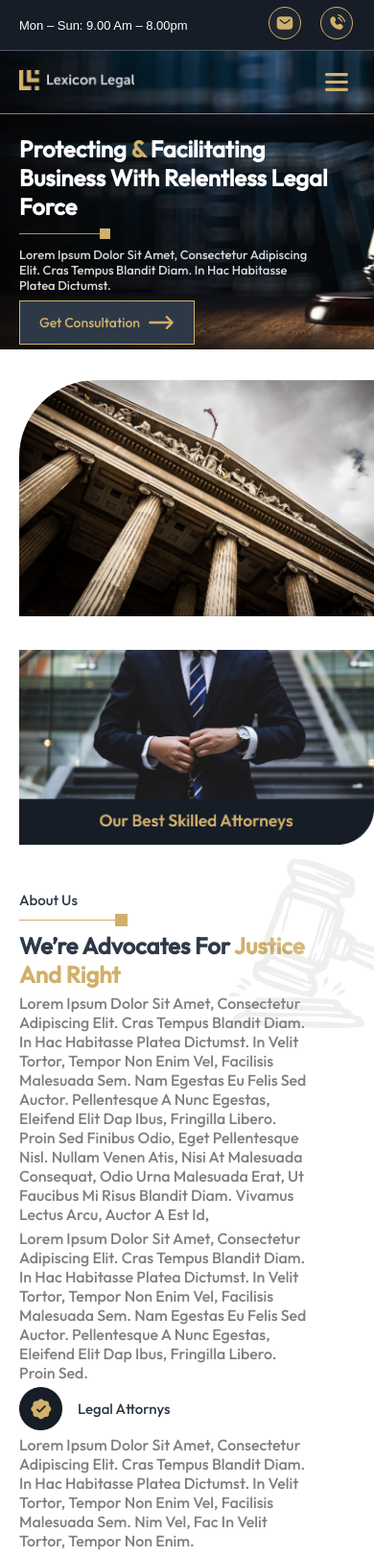
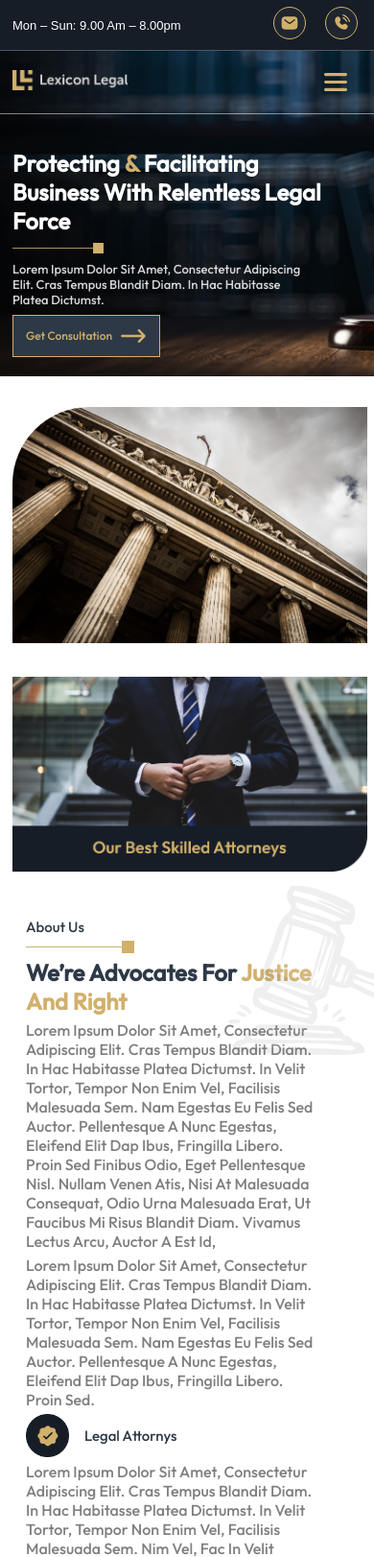
Before and after one commit to Aadirajput04/Lexicon-Legal-website, a PHP site: page /index.php in a window 390 px wide; the page is wider, and only the part inside the window is pictured. Shown: the top 1622 px of that part at 96% size. Run offline with PHP 8.4, Linux system fonts and the light colour scheme; some libraries are stand-ins or nearby versions.

Commit message:
completed

```diff
--- a/About-us.php
+++ b/About-us.php
@@ -5,6 +5,7 @@
     <meta charset="UTF-8">
     <meta http-equiv="X-UA-Compatible" content="IE=edge">
     <meta name="viewport" content="width=device-width, initial-scale=1.0">
+    <link rel="shortcut icon" href="./imgs/favicon-icon.png" type="image/x-icon">
 
     <link rel="stylesheet" href="./style/style.css">
 
--- a/Our-team.php
+++ b/Our-team.php
@@ -5,6 +5,7 @@
     <meta charset="UTF-8">
     <meta http-equiv="X-UA-Compatible" content="IE=edge">
     <meta name="viewport" content="width=device-width, initial-scale=1.0">
+    <link rel="shortcut icon" href="./imgs/favicon-icon.png" type="image/x-icon">
 
     <link rel="stylesheet" href="./style/style.css">
 
--- a/contact-us.php
+++ b/contact-us.php
@@ -5,6 +5,7 @@
     <meta charset="UTF-8">
     <meta http-equiv="X-UA-Compatible" content="IE=edge">
     <meta name="viewport" content="width=device-width, initial-scale=1.0">
+    <link rel="shortcut icon" href="./imgs/favicon-icon.png" type="image/x-icon">
 
     <link rel="stylesheet" href="./style/style.css">
 
--- a/header.php
+++ b/header.php
@@ -10,24 +10,29 @@
         <a href=""> <img src="./imgs/call.svg" alt=""> </a>
     </div>
 </div>
+<header>
+    <nav class="navbar page-width side-padding">
 
-<header>
-    <nav class='navbar page-width side-padding'>
+
+
+
         <a href="./index.php">
             <img class="main-logo" src="./imgs/nav-logo.png" alt=""></a>
-        <img class='burger-btn' src="./imgs/menu-icon-aaa.svg" alt="burger-manu">
-        <ul class='nav-list '>
-            <li><a href="./index.php"> Home</a></li>
+        <img class="burger-btn" src="./imgs/menu-icon-aaa.svg" alt="burger-manu">
+        <ul class="nav-list ">
+            <li><a class="active-nav" href="./index.php"> Home</a></li>
             <li><a href="./About-us.php"> About us</a></li>
             <li><a href="./services.php"> services</a></li>
             <li><a href="./Our-team.php"> Our Team</a></li>
             <li><a href="./Reviews.php"> Reviews</a></li>
             <li><a href="./contact-us.php"> Contact Us</a></li>
         </ul>
+
+
         <p> <a class="get-consult" href="#">Get consultation <img src="./imgs/right-arrowsvg.svg" alt=""></a></p>
 
     </nav>
-    <div class="menu hidden page-width">
+    <div class="menu hidden page-width" style="height: 0px; opacity: 0;">
         <ul>
             <li><a href="./index.php"> Home</a></li>
             <li><a href="./About-us.php"> About us</a></li>
--- a/reviews.php
+++ b/reviews.php
@@ -5,6 +5,7 @@
     <meta charset="UTF-8">
     <meta http-equiv="X-UA-Compatible" content="IE=edge">
     <meta name="viewport" content="width=device-width, initial-scale=1.0">
+    <link rel="shortcut icon" href="./imgs/favicon-icon.png" type="image/x-icon">
 
     <link rel="stylesheet" href="./style/style.css">
 
--- a/services.php
+++ b/services.php
@@ -5,6 +5,7 @@
     <meta charset="UTF-8">
     <meta http-equiv="X-UA-Compatible" content="IE=edge">
     <meta name="viewport" content="width=device-width, initial-scale=1.0">
+    <link rel="shortcut icon" href="./imgs/favicon-icon.png" type="image/x-icon">
 
     <link rel="stylesheet" href="./style/style.css">
 
--- a/style/style.css
+++ b/style/style.css
@@ -88,6 +84,7 @@
     display: flex;
     justify-content: space-between;
     align-items: center;
+    position: relative;
 
     padding-top: 1.5rem;
     padding-bottom: 1.5rem;
@@ -2014,6 +2068,10 @@ footer .footer-bottom p {
     .head-lable-box {
         height: 220px;
     }
+    .side-padding {
+        padding-left: 10px;
+        padding-right: 20px;
+    }
 
 
 
@@ -2042,7 +2100,7 @@ footer .footer-bottom p {
     }
 
     .hero-main .hero-main-box {
-        padding: 5px 20px;
+        padding: 20px 13px;
     }
 
     .hero-main {
@@ -2069,7 +2127,8 @@ footer .footer-bottom p {
 
 
     .get-consult-btn {
-        padding: 8px 20px;
+        padding: 7px 13px;
+        font-size: 12px ;
     }
 
     .hero-main-text .line-line {
@@ -2098,7 +2157,7 @@ footer .footer-bottom p {
     }
 
     .about-us-section-box {
-        justify-content: flex-start;
+        justify-content: space-around;
     }
 
     .about-us-section-box .right-about-box h2 {
@@ -2357,17 +2416,32 @@ footer .footer-bottom p {
     .services-main-box .service-box h5 {
         font-size: 15px;
     }
+
     .services-main-box .service-boxes .service-box {
         width: 264px;
         padding: 10px;
     }
-
-
-}
-
-
-
-
+    .our-client-main-box{
+        margin-top: 0;
+    }
+
+}
+
+
+
+@media only screen and (max-width: 390px) {
+
+    .side-padding {
+        padding-left: 13px;
+        padding-right: 15px;
+    }
+    .contact-us-box .contact-box {
+        left: 10px;
+        bottom: 13px;
+    }
+
+
+}
 
 
 @media only screen and (max-width: 375px) {
```
Also changed, not shown: other parts of style/style.css (+63 -10 lines).
